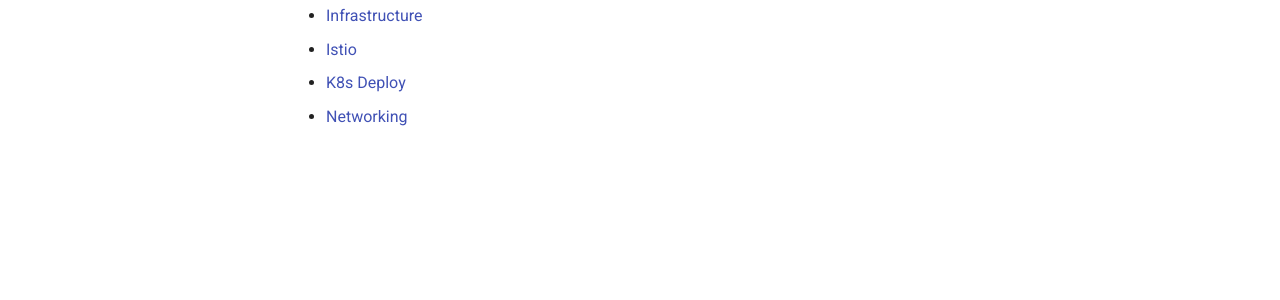
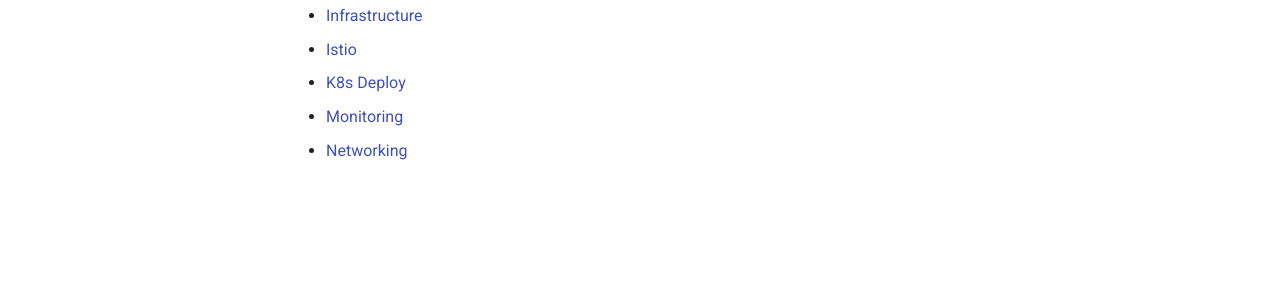
Before and after one commit to juwon8891/juwon8891.github.io, an MkDocs documentation site: the page built from docs/index.md, in a window 1280 px wide. Shown: the part 434-734 px from the top of the page. Built offline with MkDocs 1.6.1 and Material for MkDocs 9.7.7, drawn with Linux system fonts in a browser that asks for light colours; comment, search, counter and statistics services are not loaded.

Commit message:
docs: Update homepage links for IaC, Infrastructure, and Monitoring categories

```diff
--- a/docs/index.md
+++ b/docs/index.md
@@ -4,8 +4,9 @@
 - [Cilium](cilium/week1-concept-setup.md)
 - [EKS](eks/week1-intro-deployment.md)
 - [GPU](gpu/gpu-cluster-glossary.md)
-- [IaC](iac/terraform-basics.md)
-- [Infrastructure](infrastructure/ipmi-pxe.md)
+- [IaC](iac/ansible-basics.md)
+- [Infrastructure](infrastructure/ipmi.md)
 - [Istio](istio/week1-intro.md)
 - [K8s Deploy](k8s-deploy/week1-kubernetes-hard-way.md)
+- [Monitoring](monitoring/prometheus.md)
 - [Networking](networking/l2-l3-troubleshooting.md)
```
